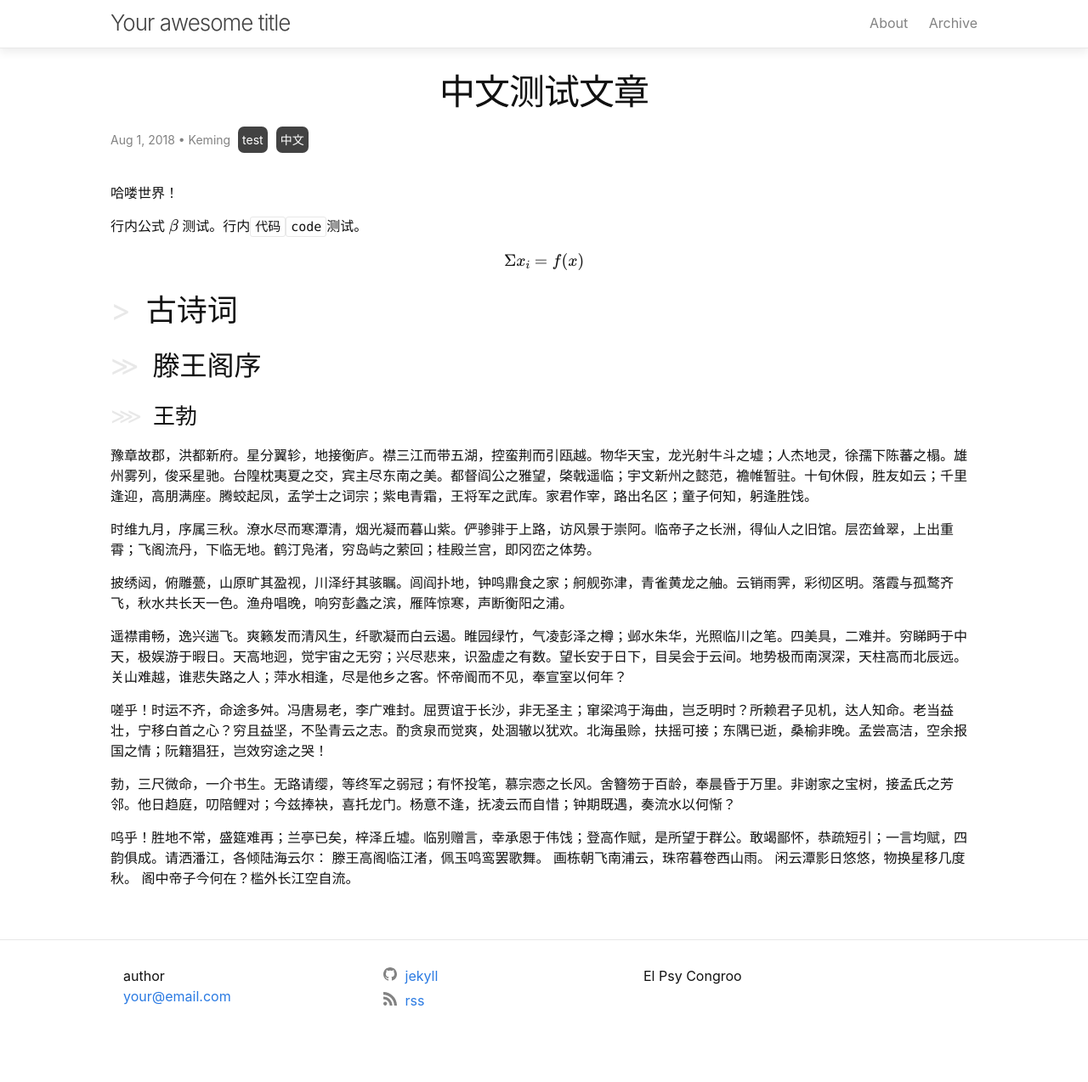
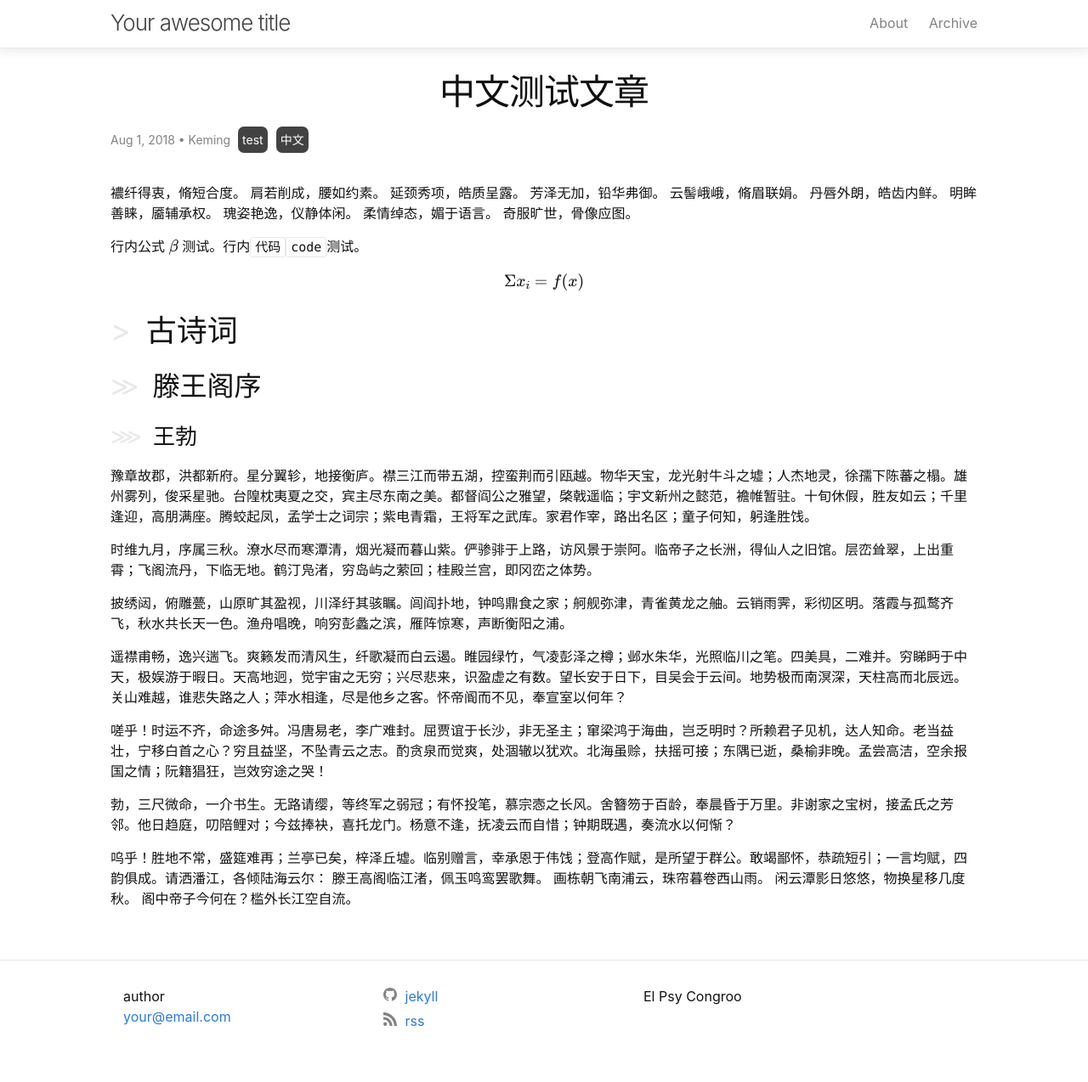
Before and after one commit to kemingy/jekyll-theme-ink, a Jekyll site: the page built from _posts/2018-08-01-中文.md, in a window 1280 px wide. Shown: the whole page at 85% size. Built offline with Jekyll 4.4.1, drawn with Linux system fonts in a browser that asks for light colours; formulas are drawn with MathJax 3; before the commit the page ends 1250 px from its top, so only the background shows below that.

Commit message:
add 洛神赋

```diff
--- a/_posts/2018-08-01-中文.md
+++ b/_posts/2018-08-01-中文.md
@@ -6,7 +6,16 @@ author: "Keming"
 meta: "Springfield"
 ---
 
-哈喽世界！
+襛纤得衷，脩短合度。
+肩若削成，腰如约素。
+延颈秀项，皓质呈露。
+芳泽无加，铅华弗御。
+云髻峨峨，脩眉联娟。
+丹唇外朗，皓齿内鲜。
+明眸善睐，靥辅承权。
+瑰姿艳逸，仪静体闲。
+柔情绰态，媚于语言。
+奇服旷世，骨像应图。
 
 <!-- more -->
 
```
